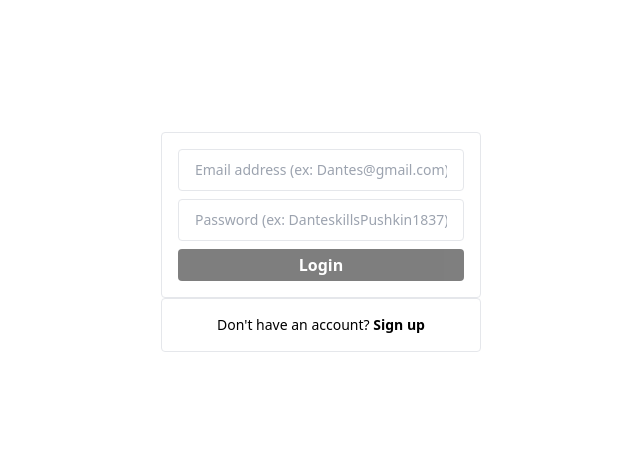
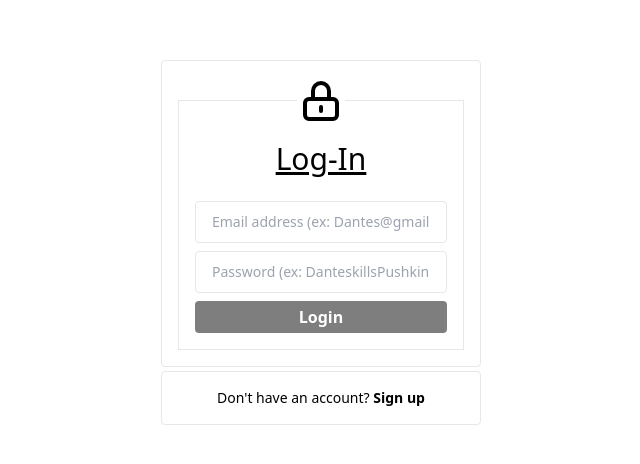
Before and after one commit to DantesSagan/ToDoList, a React (Create React App) app: page /login in a window 1280 px wide. Shown: the part 158-622 px from the top of the page, without its empty margins (319-959 px from the left). Built offline with nearby package versions, Linux system fonts and the light colour scheme; no server answers.

Commit message:
calibrate css on log in and sign up form

```diff
--- a/src/pages/login.js
+++ b/src/pages/login.js
@@ -17,7 +17,9 @@ export default function Login() {
     event.preventDefault();
 
     try {
-      await firebaseLib.auth().signInWithEmailAndPassword(emailAddress, password);
+      await firebaseLib
+        .auth()
+        .signInWithEmailAndPassword(emailAddress, password);
       navigate(ROUTES.DASHBOARD);
     } catch (error) {
       setEmailAddress('');
@@ -42,6 +44,26 @@ export default function Login() {
           </h1>
           {error && <p className='mb-4 text-xs text-red-primary'>{error}</p>}
           <form onSubmit={handleLogin} method='POST'>
+            <fieldset className='border border-gray-primary p-4'>
+              <legend className='block m-auto'>
+                <svg
+                  xmlns='http://www.w3.org/2000/svg'
+                  class='h-12 w-12'
+                  fill='none'
+                  viewBox='0 0 24 24'
+                  stroke='black'
+                >
+                  <path
+                    stroke-linecap='round'
+                    stroke-linejoin='round'
+                    stroke-width='2'
+                    d='M12 15v2m-6 4h12a2 2 0 002-2v-6a2 2 0 00-2-2H6a2 2 0 00-2 2v6a2 2 0 002 2zm10-10V7a4 4 0 00-8 0v4h8z'
+                  />
+                </svg>
+              </legend>
+              <div className='text-3xl text-center text-black underline mb-6'>
+                Log-In
+              </div>
               <input
                 aria-label='Enter your email address'
                 type='text'
@@ -66,9 +88,10 @@ export default function Login() {
               >
                 Login
               </button>
+            </fieldset>
           </form>
         </div>
-        <div className='flex justify-center items-center flex-col w-full bg-white p-4 rounded border border-gray-primary '>
+        <div className='flex justify-center items-center flex-col w-full bg-white p-4 rounded border border-gray-primary mt-1'>
           <p className='text-sm'>
             Don't have an account?{' '}
             <Link to={ROUTES.SIGN_UP} className='font-bold text-blue-medium'>
--- a/src/pages/signUp.js
+++ b/src/pages/signUp.js
@@ -73,7 +73,7 @@ export default function SignUp() {
   return (
     <div className='container flex mx-auto max-w-screen-sm items-center justify-center h-screen'>
       <div className='flex flex-col w-2/4'>
-        <div className='flex flex-col items-center bg-white p-4 border border-gray-primary mb-4 rounded'>
+        <div className='flex flex-col items-center bg-white p-4 border border-gray-primary rounded'>
           <h1 className='flex justify-center w-full'>
             {/* <img
               src='/images/logo.png'
@@ -85,7 +85,31 @@ export default function SignUp() {
           {error && <p className='mb-4 text-xs text-red-primary'>{error}</p>}
 
           <form onSubmit={handleSignUp} method='POST'>
-            <div className='h-full w-full mr-3 py-5 px-4 h-2 mb-2' id='gender'>
+            {' '}
+            <fieldset className='border border-gray-primary p-4'>
+              <legend className='block m-auto'>
+                <svg
+                  xmlns='http://www.w3.org/2000/svg'
+                  className='h-12 w-12'
+                  fill='none'
+                  viewBox='0 0 24 24'
+                  stroke='black'
+                >
+                  <path
+                    strokeLinecap='round'
+                    strokeLinejoin='round'
+                    strokeWidth='2'
+                    d='M9 5H7a2 2 0 00-2 2v12a2 2 0 002 2h10a2 2 0 002-2V7a2 2 0 00-2-2h-2M9 5a2 2 0 002 2h2a2 2 0 002-2M9 5a2 2 0 012-2h2a2 2 0 012 2'
+                  />
+                </svg>
+              </legend>
+              <div className='text-3xl text-center text-black underline'>
+                Sign-Up Form
+              </div>
+              <div
+                className='h-full w-full mr-3 py-5 px-4 h-2 mb-2'
+                id='gender'
+              >
                 <label>
                   Gender<span class='text-danger'></span>
                 </label>
@@ -186,9 +210,10 @@ export default function SignUp() {
               >
                 Sign Up
               </button>
+            </fieldset>
           </form>
         </div>
-        <div className='flex justify-center items-center flex-col w-full bg-white p-4 rounded border border-gray'>
+        <div className='flex justify-center items-center flex-col w-full bg-white p-4 rounded border border-gray mt-1'>
           <p className='text-sm'>
             Have an account?{' '}
             <Link to={ROUTES.LOGIN} className='font-bold text-blue'>
```
Lines whose indentation alone changed are shown as unchanged.
